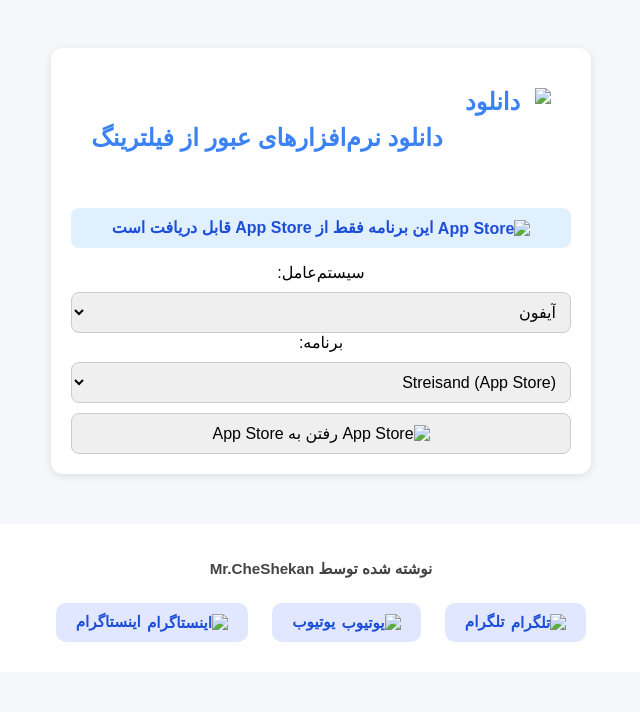
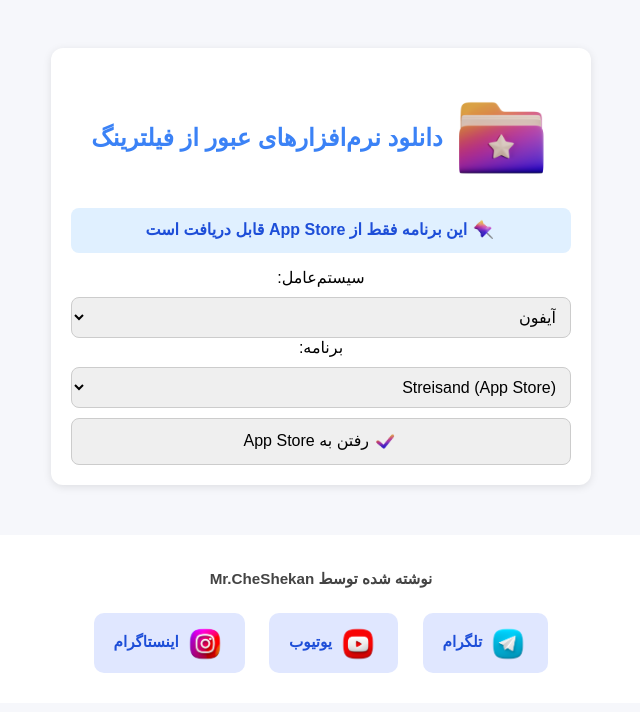
Before and after one commit to CheShekan/connection-downloader, a plain HTML site: page index.html in a window 1280 px wide. Shown: the whole page, without its empty margins (319-959 px from the left). Drawn offline with Linux system fonts and the light colour scheme; a web font is replaced by a local one.

Commit message:
Add files via upload

```diff
--- a/index.html
+++ b/index.html
@@ -78,11 +78,11 @@
 <body>
 <div class="card">
 <h2 style="direction: rtl;">
-  <img src="assets/icons/download-icon.png" alt="دانلود" style="width: 100px; height: 100px; vertical-align: middle; margin-left: 0px;">
+  <img src="asset/icons/download-icon.png" alt="دانلود" style="width: 100px; height: 100px; vertical-align: middle; margin-left: 0px;">
   دانلود نرم‌افزارهای عبور از فیلترینگ
 </h2>
 <div id="latest-version-box" style="direction: rtl;">
-  <img src="assets/icons/star-custom.png" alt="نسخه جدید" style="width: 25px; height: 25px; vertical-align: middle; margin-left: 6px;">
+  <img src="asset/icons/star-custom.png" alt="نسخه جدید" style="width: 25px; height: 25px; vertical-align: middle; margin-left: 6px;">
   <span>آخرین نسخه: در حال بارگذاری...</span>
 </div>
 <label>سیستم‌عامل:</label>
@@ -104,9 +104,9 @@
 </div>
 <div class="footer">
 <p><strong>نوشته شده توسط Mr.CheShekan</strong></p>
-<a href="https://t.me/CheShekan"><img alt="تلگرام" class="social-icon" src="assets/icons/telegram.png"/> تلگرام</a>
-<a href="#"><img ;="" alt="یوتیوب" class="icon social-icon" src="assets/icons/youtube.png"/> یوتیوب</a>
-<a href="#"><img alt="اینستاگرام" class="icon social-icon" src="assets/icons/instagram.png"/> اینستاگرام</a>
+<a href="https://t.me/CheShekan"><img alt="تلگرام" class="social-icon" src="asset/icons/telegram.png"/> تلگرام</a>
+<a href="#"><img ;="" alt="یوتیوب" class="icon social-icon" src="asset/icons/youtube.png"/> یوتیوب</a>
+<a href="#"><img alt="اینستاگرام" class="icon social-icon" src="asset/icons/instagram.png"/> اینستاگرام</a>
 </div>
 <script src="script.js"></script>
 </body>
--- a/script.js
+++ b/script.js
@@ -79,13 +79,13 @@ function loadVersions() {
     versionSelect.innerHTML = "";
     fileSelect.innerHTML = "";
     latestBox.innerHTML = `
-  <img src="assets/icons/appstore-icon01.png" alt="App Store" style="width: 25px; height: 25px; vertical-align: middle; margin-left: 0px;">
+  <img src="asset/icons/appstore-icon01.png" alt="App Store" style="width: 25px; height: 25px; vertical-align: middle; margin-left: 0px;">
   این برنامه فقط از App Store قابل دریافت است
 `;
     document.getElementById("version-wrapper").style.display = "none";
     document.getElementById("file-wrapper").style.display = "none";
     downloadBtn.innerHTML = `
-  <img src="assets/icons/appstore-icon02.png" alt="App Store" style="width: 25px; height: 25px; vertical-align: middle; margin-left: 0px;">
+  <img src="asset/icons/appstore-icon02.png" alt="App Store" style="width: 25px; height: 25px; vertical-align: middle; margin-left: 0px;">
   رفتن به App Store
 `;
   }
@@ -102,7 +102,7 @@ function loadVersions() {
       currentReleases = releases;
 
       downloadBtn.innerHTML = `
-  <img src="assets/icons/appstore-icon02.png" alt="دانلود" style="width: 25px; height: 25px; vertical-align: middle; margin-left: 0px;">
+  <img src="asset/icons/appstore-icon02.png" alt="دانلود" style="width: 25px; height: 25px; vertical-align: middle; margin-left: 0px;">
   دانلود نسخه انتخاب شده
 `;
       downloadBtn.onclick = () => {
@@ -111,7 +111,7 @@ function loadVersions() {
       };
 
       if (latestBox && releases.length > 0 && releases[0].tag_name) {
-        latestBox.innerHTML = `<img src="assets/icons/star-custom.png" alt="نسخه" style="width: 25px; height: 25px; vertical-align: middle; margin-left: 6px;"> آخرین نسخه: ${releases[0].tag_name}`;
+        latestBox.innerHTML = `<img src="asset/icons/star-custom.png" alt="نسخه" style="width: 25px; height: 25px; vertical-align: middle; margin-left: 6px;"> آخرین نسخه: ${releases[0].tag_name}`;
       }
 
       versionSelect.innerHTML = "";
```
